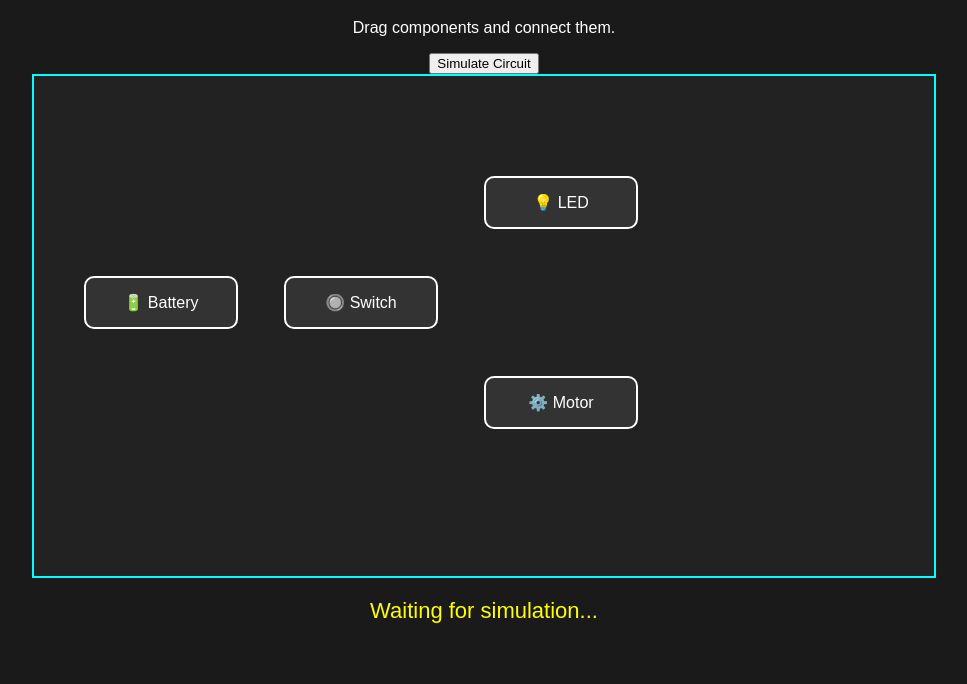
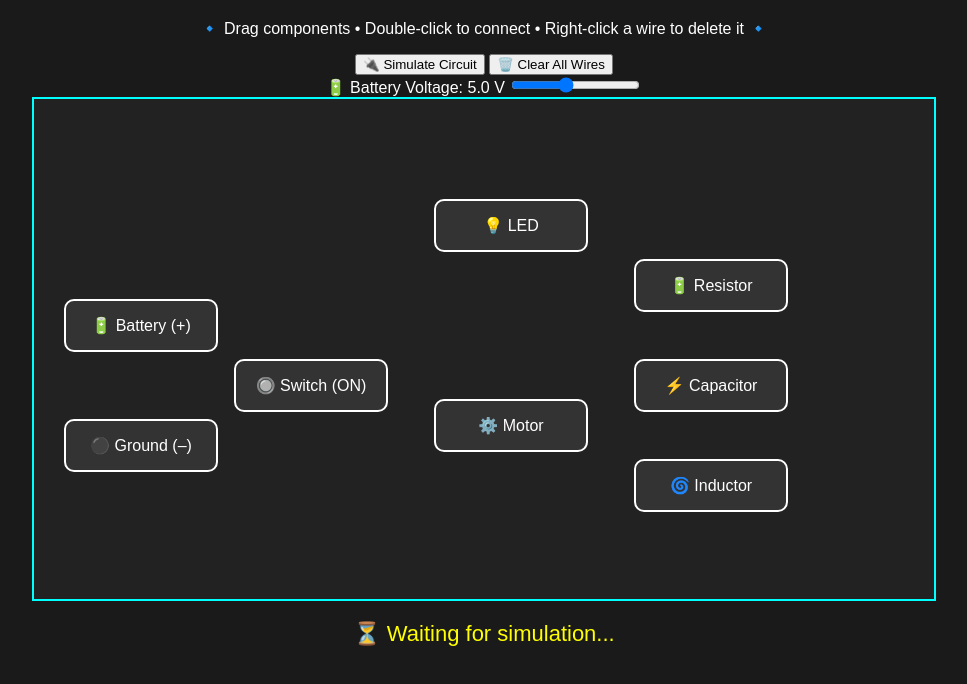
Before and after one commit to joshyyyjoell/joshyyyjoell.github.io, a plain HTML site: page index.html in a window 1280 px wide. Shown: the part 62-746 px from the top of the page, without its empty margins (156-1123 px from the left). Drawn offline with Linux system fonts and the light colour scheme.

Commit message:
Update index.html

```diff
--- a/index.html
+++ b/index.html
@@ -1,44 +1,47 @@
 <!DOCTYPE html>
-<html>
+<html lang="en">
 <head>
+    <meta charset="UTF-8">
+    <meta name="viewport" content="width=device-width, initial-scale=1.0">
     <title>Virtual Electronics Lab</title>
     <link rel="stylesheet" href="style.css">
 </head>
 <body>
 
 <h1>⚡ Virtual Electronics Lab ⚡</h1>
+<p>🔹 Drag components • Double‑click to connect • Right‑click a wire to delete it 🔹</p>
 
-<p>Drag components and connect them.</p>
-
-<button id="simulateBtn">Simulate Circuit</button>
+<div class="controls">
+    <button id="simulateBtn">🔌 Simulate Circuit</button>
+    <button id="clearWiresBtn">🗑️ Clear All Wires</button>
+    <div class="battery-control">
+        <label>🔋 Battery Voltage: <span id="voltageValue">5.0</span> V</label>
+        <input type="range" id="voltageSlider" min="0" max="12" step="0.5" value="5">
+    </div>
+</div>
 
 <div id="workspace">
+    <!-- Battery terminals -->
+    <div class="component" id="battery_pos" style="left:30px; top:200px;">🔋 Battery (+)</div>
+    <div class="component" id="battery_neg" style="left:30px; top:320px;">⚫ Ground (–)</div>
 
-    <div class="component" id="battery" style="left:50px;top:200px;">
-        🔋 Battery
-    </div>
+    <!-- Switch (toggle) -->
+    <div class="component switch closed" id="switch" style="left:200px; top:260px;">🔘 Switch (ON)</div>
 
-    <div class="component" id="switch" style="left:250px;top:200px;">
-        🔘 Switch
-    </div>
-
-    <div class="component" id="led" style="left:450px;top:100px;">
-        💡 LED
-    </div>
-
-    <div class="component" id="motor" style="left:450px;top:300px;">
-        ⚙️ Motor
-    </div>
+    <!-- Loads and passive components -->
+    <div class="component" id="led" style="left:400px; top:100px;">💡 LED</div>
+    <div class="component" id="motor" style="left:400px; top:300px;">⚙️ Motor</div>
+    <div class="component" id="resistor" style="left:600px; top:160px;">🔋 Resistor</div>
+    <div class="component" id="capacitor" style="left:600px; top:260px;">⚡ Capacitor</div>
+    <div class="component" id="inductor" style="left:600px; top:360px;">🌀 Inductor</div>
 
     <svg id="wireLayer"></svg>
-
 </div>
 
 <div id="status">
-Waiting for simulation...
+    ⏳ Waiting for simulation...
 </div>
 
 <script src="script.js"></script>
-
 </body>
 </html>
```
